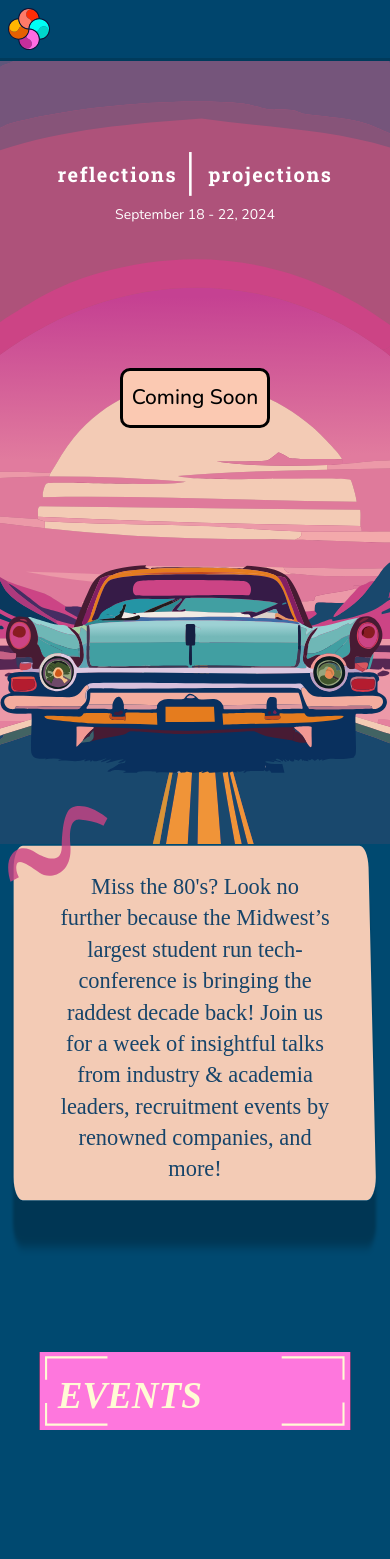
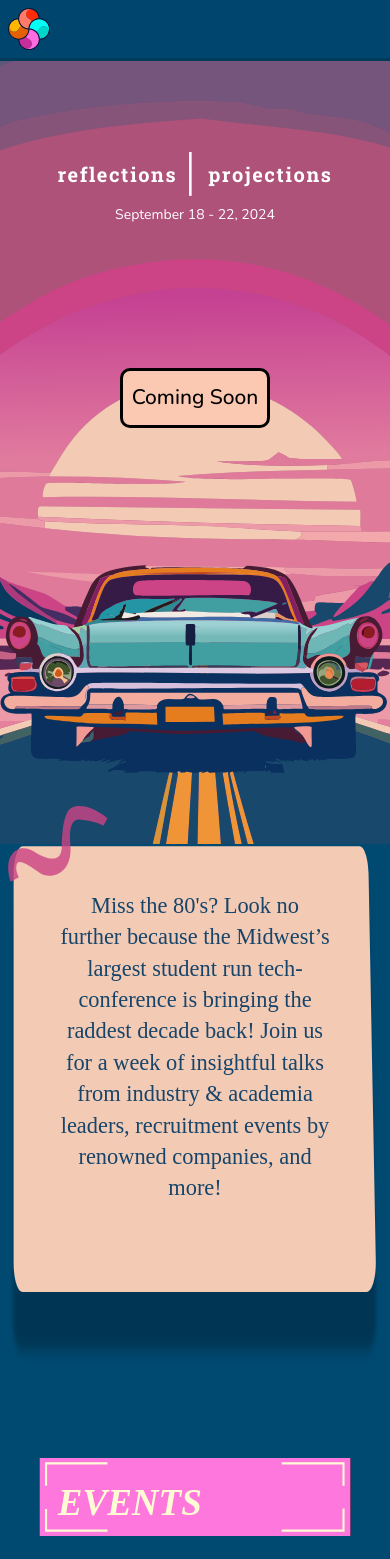
Before and after one commit to ReflectionsProjections/rp-web-2024, a React (Vite) app: page / in a window 390 px wide. Shown: the top 1559 px of the page. Built offline with nearby package versions, Linux system fonts and the light colour scheme; a web font is replaced by a local one.

Commit message:
Update Info Box Responsive Resizing

```diff
--- a/src/components/Home/Info.tsx
+++ b/src/components/Home/Info.tsx
@@ -6,6 +6,7 @@ import LandingTextBoxSM from '/Info/landing_page_textbox_sm.svg';
 
 export function Info() {
 	const [isSmall] = useMediaQuery("(max-width: 600px)");
+	const [isShort] = useMediaQuery("(max-height: 600px)");
 
 	return (
 		<Box
@@ -46,9 +47,10 @@ export function Info() {
 				display="flex"
 				justifyContent="center"
 				// alignItems="center"
-				py={4}
+				pt={4}
+				pb={8}
 			>
-				<VStack justifyContent="center" spacing="2px" textAlign={"center"} m="3%" mb={isSmall ? "6.5vh" : "12vh"} maxWidth="70vw">
+				<VStack justifyContent="center" spacing="2px" textAlign={"center"} m="30px" mb={isShort ? "27vh" : "15vh"} maxWidth="70vw">
 					<Text fontSize="1.4em" textColor='#16446A' fontFamily='kufam'>
                         Miss the 80's? Look no further because the Midwest’s largest student run tech-conference is bringing the raddest decade back! Join us for a week of insightful talks from industry & academia leaders, recruitment events by renowned companies, and more!
 					</Text>
```
